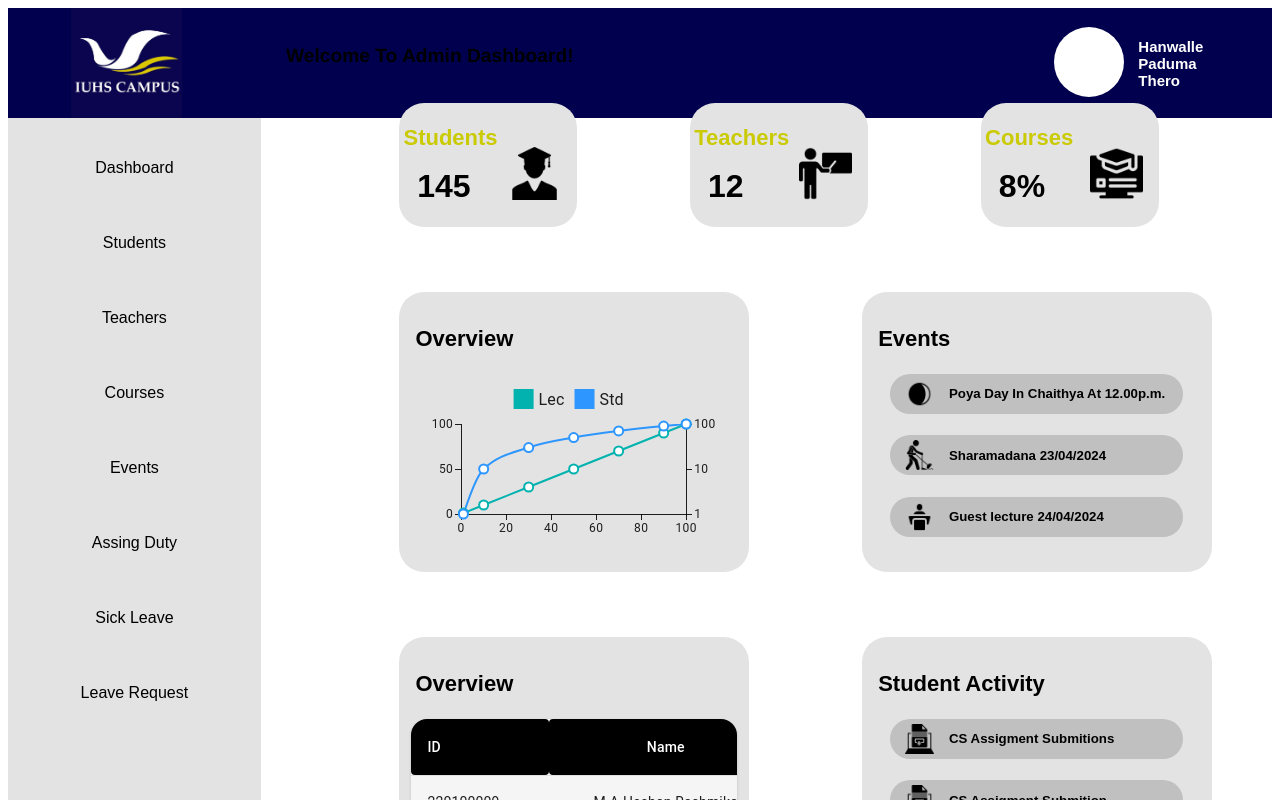
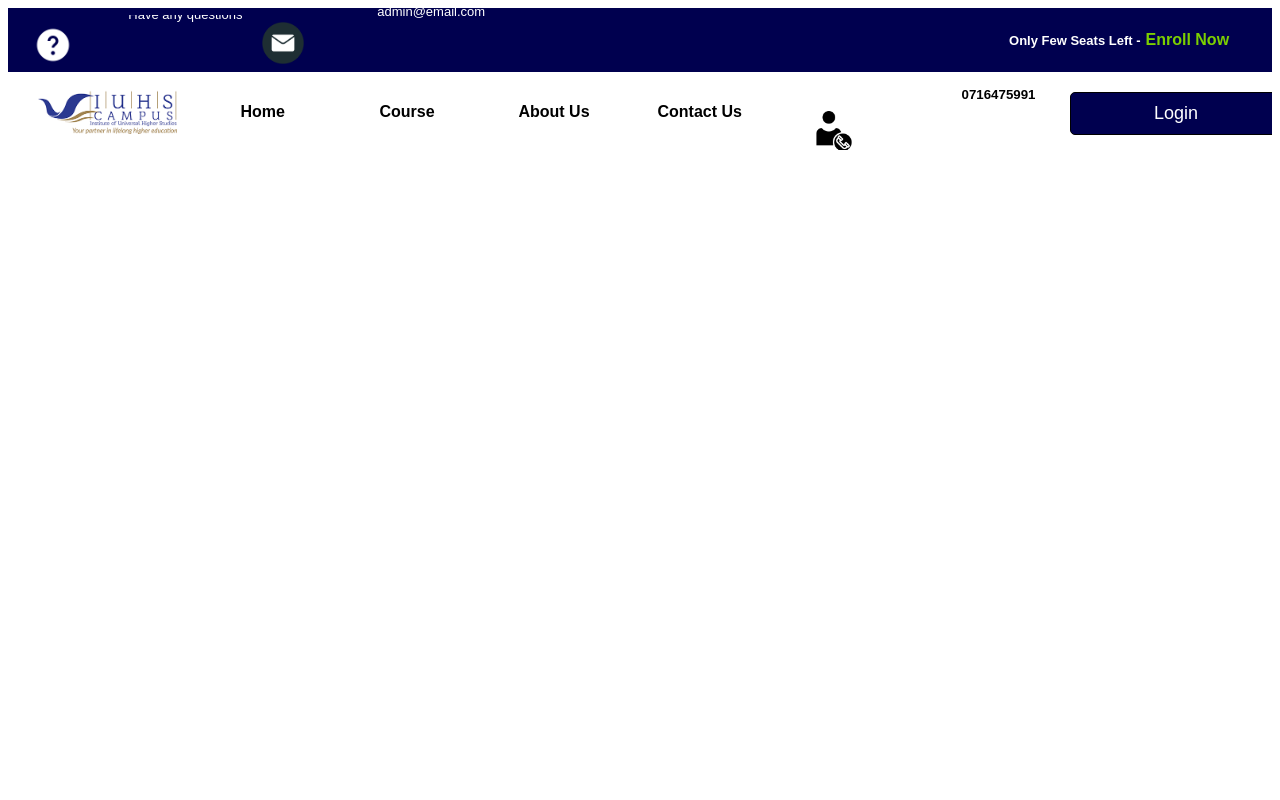
Before and after one commit to Iran2001/Capstone-Project, a React (Vite) app in the folder client/: page / in a window 1280 px wide. Shown: the top 800 px of the page. Built offline with nearby package versions, Linux system fonts and the light colour scheme.

Commit message:
Some errors make in front end

```diff
--- a/client/package.json
+++ b/client/package.json
@@ -19,6 +19,7 @@
     "@mui/x-charts": "^7.5.0",
     "react": "^18.3.1",
     "react-dom": "^18.3.1",
+    "react-router-dom": "^6.23.1",
     "styled-components": "^6.1.11"
   },
 
--- a/client/src/App.jsx
+++ b/client/src/App.jsx
@@ -38,8 +38,8 @@ import Student_head from './Component/Student_head/sthead'
 
 const App = () => {
   return (
-    <div >
-      <Admin_dashboard/>
+    <div>
+      <Homepage_head />
     </div>
   )
 }
--- a/client/src/Component/Homepage_head/homepage.css
+++ b/client/src/Component/Homepage_head/homepage.css
@@ -17,6 +17,7 @@
 .top-question_icon{
     display: flex;
     flex-direction: row;
+    word-wrap: normal;
     overflow-x: hidden;
     overflow-y: hidden;
     margin-left: 2%;
@@ -28,7 +29,6 @@
     flex-direction: row;
     overflow-x: hidden;
     overflow-y: hidden;
-    margin-left: 5%;
     padding: 5px;
     align-items: center;
 }
@@ -38,21 +38,23 @@
     flex-direction: row;
     overflow-x: hidden;
     overflow-y: hidden;
-    margin-left: 40%;
+    margin-left: auto;
     padding: 5px;
-    width: 35%;
+    margin-right: 3%;
     align-items: center;
 }
 
 .q-icon{
     cursor: pointer;
     width: 40px;
+    margin-top: 10px;
 }
 
 .m-icon{
     cursor: pointer;
     width: 50px;
     border-radius: 50px;
+    margin-top: 5px;
 }
 
 .any-q-txt{
@@ -62,7 +64,8 @@
     cursor: pointer;
     width: 180px;
     font-weight: 100;
-    margin-left: 2%;
+    margin-left: 25%;
+    margin-top: -30px;
 }
 
 .admin-sup-txt{
@@ -71,24 +74,23 @@
     color: white;
     cursor: pointer;
     width: 180px;
-    margin-left: 2%;
+    margin-left: 30%;
     font-weight: 100;
+    margin-top: -35px;
 }
 .few-seat-txt{
     font-family: 'Arial';
     font-size: small;
     color: white;
     cursor: pointer;
-    margin-left: 30%;
 }
 .enroll-now-txt{
     font-family: 'Arial';
     font-size: medium;
     color: rgb(124, 207, 0);
     cursor: pointer;
-    margin-left: 2%;
+    padding-left: 5px;
 }
-
 .top-head-main-bar-rect{
     display: flex;
     flex-direction: row;
@@ -123,7 +125,7 @@
     font-size: medium;
     color: black;
     cursor: pointer;
-    margin-left: 5%;
+    margin-left: 6%;
 }
 
 .talk-expert-rect{
@@ -133,18 +135,22 @@
     align-items: center;
     width: 20%;
     height: 8vh;
-    margin-left: 2%;
+    margin-left: 3%;
+    margin-top: 1%;
+    padding-right: 10px;
 }
 
 .caller-icon{
     cursor: pointer;
     width: 40px;
-    margin-top: 3%;
+    margin-top: 10%;
 }
 
 .talk-expert-txt-rect{
     text-align: center;
-    padding: 2px;
+    margin-left: 30%;
+    margin-top: -65px;
+    width: 100%;
 }
 
 .talk-expert-txt{
@@ -169,7 +175,7 @@
     background-color: rgb(0, 0, 79);
     border-radius: 5px;
     border: 1px solid black;
-    margin-top: 5px;
+    margin-top: 7px;
     margin-bottom: 5px;
     margin-left: -10%;
     cursor: pointer;
--- a/client/src/Pages/Sick_leave/sickleave.css
+++ b/client/src/Pages/Sick_leave/sickleave.css
@@ -14,7 +14,7 @@
 .sickleave-mid-big-rect{
     width: 100%;
     height: 90vh;
-    margin-top: 10%;
+    margin-top: 5%;
     align-items: center;
     text-align: center;
     border-radius: 20px;
```
Also changed, not shown: 1 other file (tests, documents, lock files or other folders).
